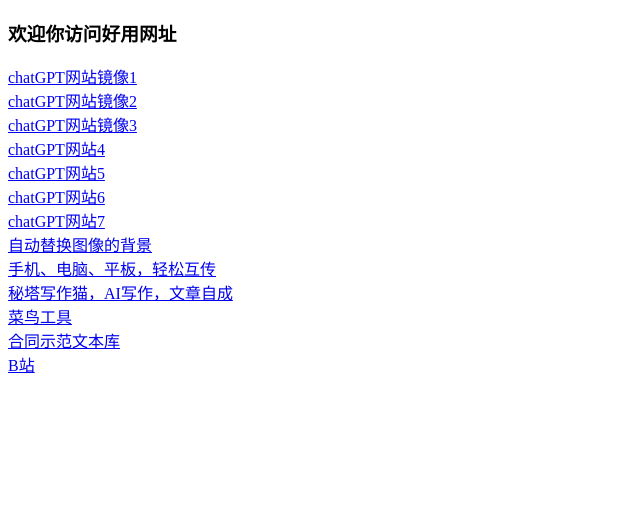
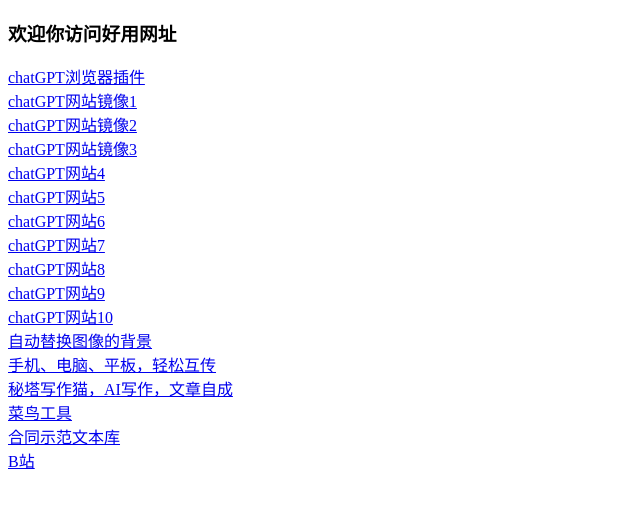
Before and after one commit to wozhanqiangtou/wozhanqiangtou.github.io, a plain HTML site: page index.html in a window 1280 px wide. Shown: the whole page, without its empty margins (0-640 px from the left). Drawn offline with Linux system fonts and the light colour scheme.

Commit message:
Add files via upload

```diff
--- a/index.html
+++ b/index.html
@@ -8,6 +8,7 @@
 </head>
 <body>
     <h3>欢迎你访问好用网址</h3>
+    <a href="https://www.wetab.link/zh/">chatGPT浏览器插件</a><br>
     <a href="https://chat.wuguokai.cn/">chatGPT网站镜像1</a><br>
     <a href="https://ai.wuguokai.cn/">chatGPT网站镜像2</a><br>
     <a href="https://ai.wuguokai.top/">chatGPT网站镜像3</a><br>
@@ -15,6 +16,9 @@
     <a href="https://chat.binjie.site/">chatGPT网站5</a><br>
     <a href="https://wet.xeasy.me/">chatGPT网站6</a><br>
     <a href="https://chat.extkj.cn/">chatGPT网站7</a><br>
+    <a href="https://www.cleandx.xyz/">chatGPT网站8</a><br>
+    <a href="https://www.tdchat.net/">chatGPT网站9</a><br>
+    <a href="https://www.aichat8.club/">chatGPT网站10</a><br>
     <a href="https://bgsub.cn/">自动替换图像的背景</a><br>
     <a href="https://easychuan.cn/">手机、电脑、平板，轻松互传</a><br>
     <a href="https://xiezuocat.com/">秘塔写作猫，AI写作，文章自成</a><br>
```
